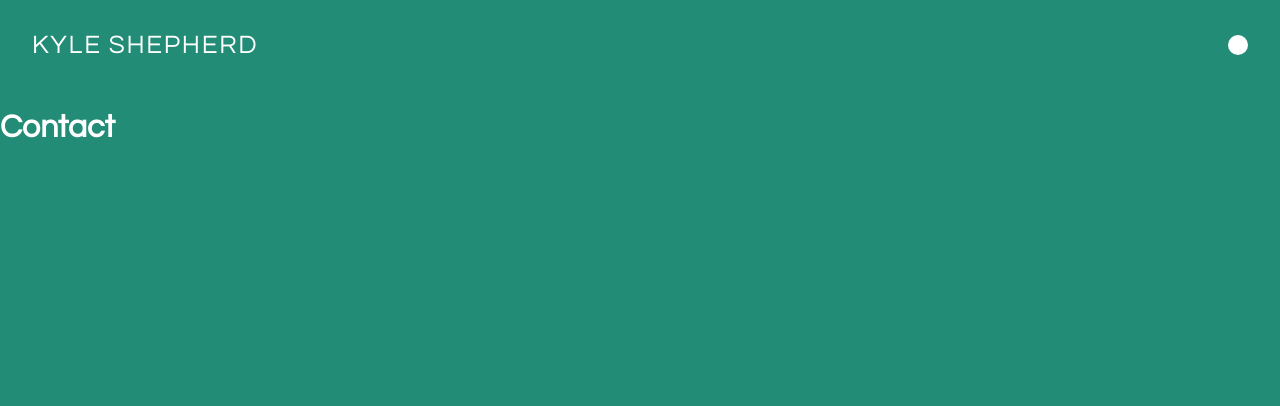
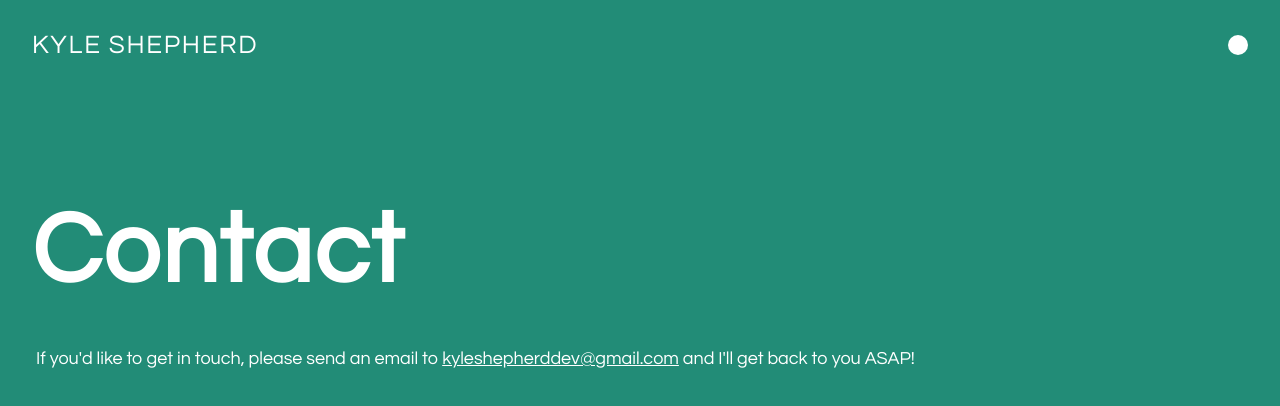
Before and after one commit to kyleshepherd/kyleshepherd.co.uk, a React (Create React App) app: page /contact in a window 1280 px wide. Shown: the top 406 px of the page. Built offline with nearby package versions, Linux system fonts and the light colour scheme.

Commit message:
Contact completed

```diff
--- /dev/null
+++ b/src/components/Contact.css
@@ -0,0 +1,14 @@
+.contactContent {
+    padding: 0 2em;
+    font-size: 18px;
+    line-height: 1.25em;
+}
+
+.contactContent a {
+    color: white;
+    transition: color 0.25s ease-in-out;
+}
+
+.contactContent a:hover {
+    color: #f5762c;
+}
--- a/src/components/Contact.js
+++ b/src/components/Contact.js
@@ -1,8 +1,16 @@
 import React from 'react'
+import PageHeader from './PageHeader'
+import './Contact.css'
 
 function Contact () {
   return (
-    <h1>Contact</h1>
+    <React.Fragment>
+      <PageHeader pageTitle="Contact"/>
+      <div className="contactContent">
+        <p>If you'd like to get in touch, please send an email to <a
+          href="mailto:kyleshepherddev@gmail.com">kyleshepherddev@gmail.com</a> and I'll get back to you ASAP!</p>
+      </div>
+    </React.Fragment>
   )
 }
 
```
